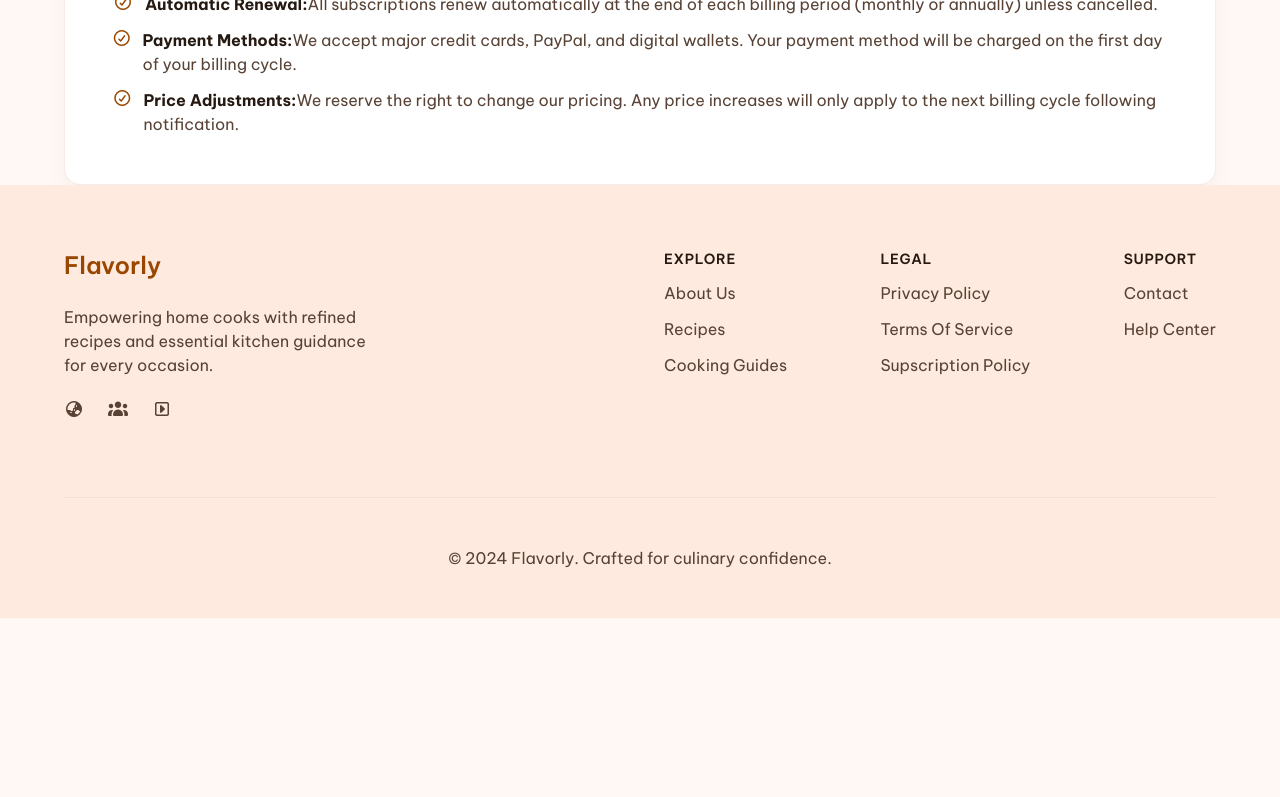
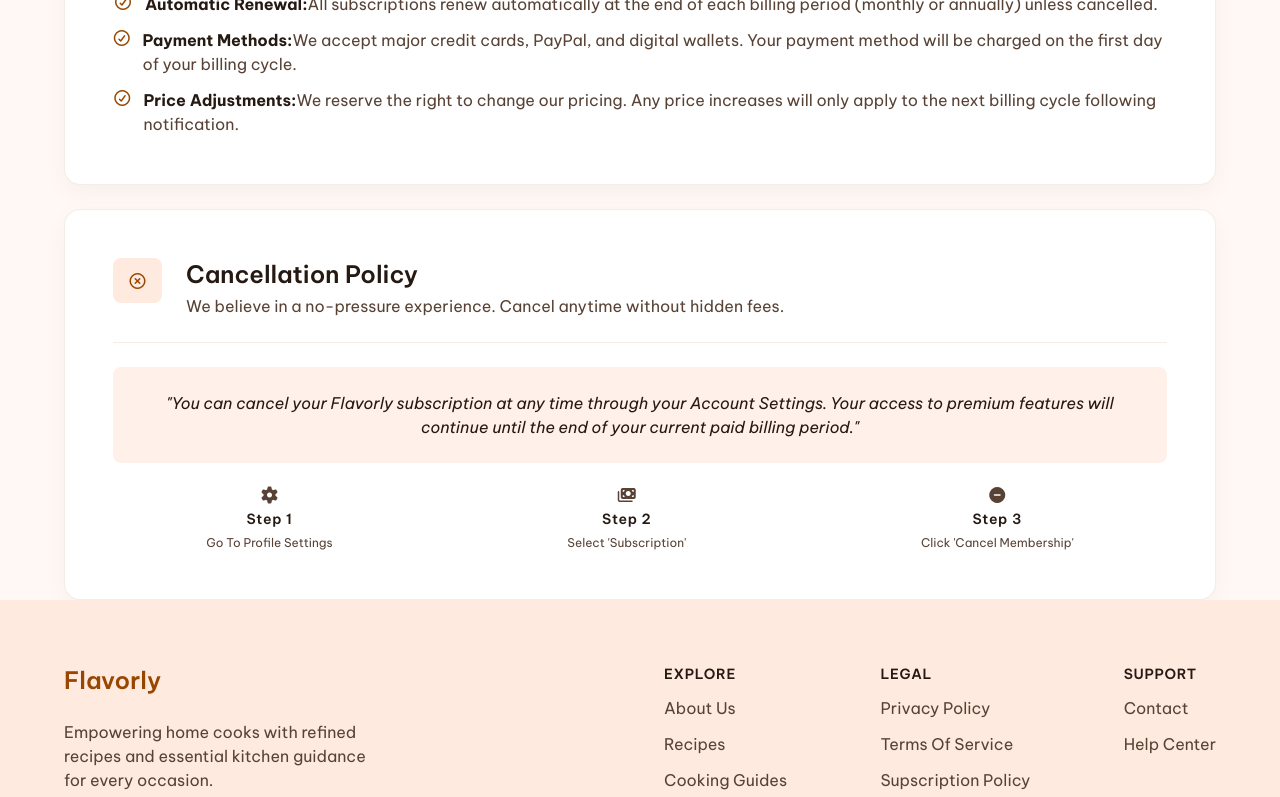
Before and after one commit to AnsamRihan/Flavorly, a React (Vite) app: page /subscriptionPolicy in a window 1280 px wide. Shown: the part 927-1724 px from the top of the page. Before the commit the page ends 1545 px from the top, so only its background shows below. Built offline with nearby package versions, Linux system fonts and the light colour scheme.

Commit message:
create Cancellation Policy section in subscription policy page

```diff
--- a/src/pages/SubscriptionPolicy.jsx
+++ b/src/pages/SubscriptionPolicy.jsx
@@ -42,14 +42,14 @@
       {/*Subscription Plans Section */}
       <section className='pt-6'>
         <div className="container">
-          <div className='p-12 bg-white rounded-2xl border border-[#E0C0AF]/30 shadow-[0_8px_24px_0_#2222220A]
+          <div className='p-6 sm:p-12 bg-white rounded-2xl border border-[#E0C0AF]/30 shadow-[0_8px_24px_0_#2222220A]
           stack items-start gap-6'>
 
             {/*section title */}
             <div className='w-full flex items-start justify-start gap-2 xxs:gap-6 pb-6 border-b border-[#E0C0AF]/30'>
 
               <div className='rounded-lg bg-bg-tertiary p-2 xxs:p-[14.5px] center text-primary text-xs xxs:text-base'>
-                <i class="fa-regular fa-star"></i>
+                <i className="fa-regular fa-star"></i>
               </div>
 
               <div className='stack items-start gap-1'>
@@ -72,7 +72,7 @@
                   <h3 className='uppercase text-primary font-semibold text-sm tracking-[0.7px]'>
                     BASIC TASTE
                   </h3>
-                  <p className='text-sm sm:text-base'>
+                  <p className='text-sm sm:text-base text-heading-foreground'>
                     Access to 5,000+ curated recipes, basic
                     meal planning tools, and community
                     forums.
@@ -83,7 +83,7 @@
                   <h3 className='uppercase text-primary font-semibold text-sm tracking-[0.7px]'>
                     MASTER CHEF
                   </h3>
-                  <p className='text-sm sm:text-base'>
+                  <p className='text-sm sm:text-base text-heading-foreground'>
                     Unlimited recipe access, professional
                     video masterclasses, personalized AI
                     meal plans, and offline mode.
@@ -107,14 +107,14 @@
       {/*Billing Cycle Section */}
       <section className='pt-6'>
         <div className="container">
-          <div className='p-12 bg-white rounded-2xl border border-[#E0C0AF]/30 shadow-[0_8px_24px_0_#2222220A]
+          <div className='p-6 sm:p-12 bg-white rounded-2xl border border-[#E0C0AF]/30 shadow-[0_8px_24px_0_#2222220A]
           stack items-start gap-6'>
 
             {/*section title */}
             <div className='w-full flex items-start justify-start gap-2 xxs:gap-6 pb-6 border-b border-[#E0C0AF]/30'>
 
               <div className='rounded-lg bg-bg-tertiary p-2 xxs:p-[14.5px] center text-primary text-xs xxs:text-base'>
-                <i class="fa-regular fa-calendar-days"></i>
+                <i className="fa-regular fa-calendar-days"></i>
               </div>
 
               <div className='stack items-start gap-1'>
@@ -165,6 +165,79 @@
           </div>
         </div>
       </section>
+
+      {/*Cancellation Policy Section */}
+      <section className='pt-6'>
+        <div className="container">
+          <div className='p-6 sm:p-12 bg-white rounded-2xl border border-[#E0C0AF]/30 shadow-[0_8px_24px_0_#2222220A]
+          stack items-start gap-6'>
+
+            {/*section title */}
+            <div className='w-full flex items-start justify-start gap-2 xxs:gap-6 pb-6 border-b border-[#E0C0AF]/30'>
+
+              <div className='rounded-lg bg-bg-tertiary p-2 xxs:p-[14.5px] center text-primary text-xs xxs:text-base'>
+                <i className="fa-regular fa-circle-xmark"></i>
+              </div>
+
+              <div className='stack items-start gap-1'>
+                <h2 className='capitalize text-heading-foreground text-xl xxs:text-2xl font-semibold'>
+                  Cancellation Policy
+                </h2>
+                <p className='text-sm sm:text-base'>
+                  We believe in a no-pressure experience. Cancel anytime without hidden fees.
+                </p>
+              </div>
+
+            </div>
+
+            {/*section info*/}
+            <div className='w-full stack items-start gap-6'>
+
+              <div className='w-full bg-bg-secondary rounded-lg p-6 text-center'>
+                <p className='text-sm sm:text-base text-heading-foreground italic'>
+                  "You can cancel your Flavorly subscription at any time through your Account Settings. Your
+                  access to premium features will continue until the end of your current paid billing period."
+                </p>
+              </div>
+
+              <div className='w-full flex justify-around gap-12 flex-wrap text-center'>
+
+                <div className='stack justify-center gap-1.5 '>
+                  <i className="fa-solid fa-gear text-primary-foreground"></i>
+                  <h3 className='capitalize font-semibold text-sm text-heading-foreground tracking-[0.7px]'>
+                    Step 1
+                  </h3>
+                  <p className='text-xs capitalize'>
+                    Go to Profile Settings
+                  </p>
+                </div>
+
+                <div className='stack justify-center gap-1.5 '>
+                  <i className="fa-solid fa-money-bills text-primary-foreground"></i>
+                  <h3 className='capitalize font-semibold text-sm text-heading-foreground tracking-[0.7px]'>
+                    Step 2
+                  </h3>
+                  <p className='text-xs capitalize'>
+                    Select 'Subscription'
+                  </p>
+                </div>
+
+                <div className='stack justify-center gap-1.5 '>
+                  <i className="fa-solid fa-circle-minus text-primary-foreground"></i>
+                  <h3 className='capitalize font-semibold text-sm text-heading-foreground tracking-[0.7px]'>
+                    Step 3
+                  </h3>
+                  <p className='text-xs capitalize'>
+                    Click 'Cancel Membership'
+                  </p>
+                </div>
+
+              </div>
+            </div>
+
+          </div>
+        </div>
+      </section>
     </>
   )
 }
```
